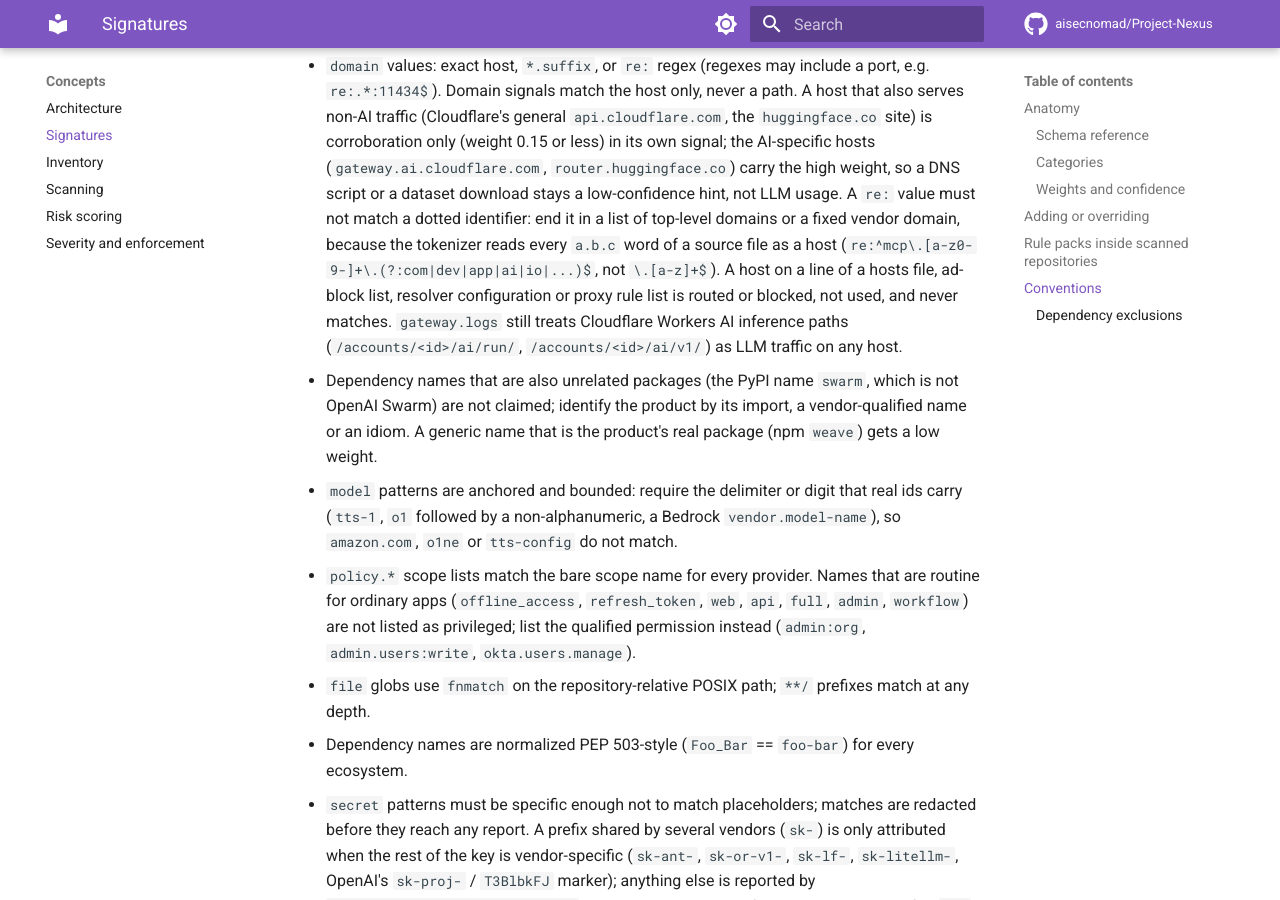
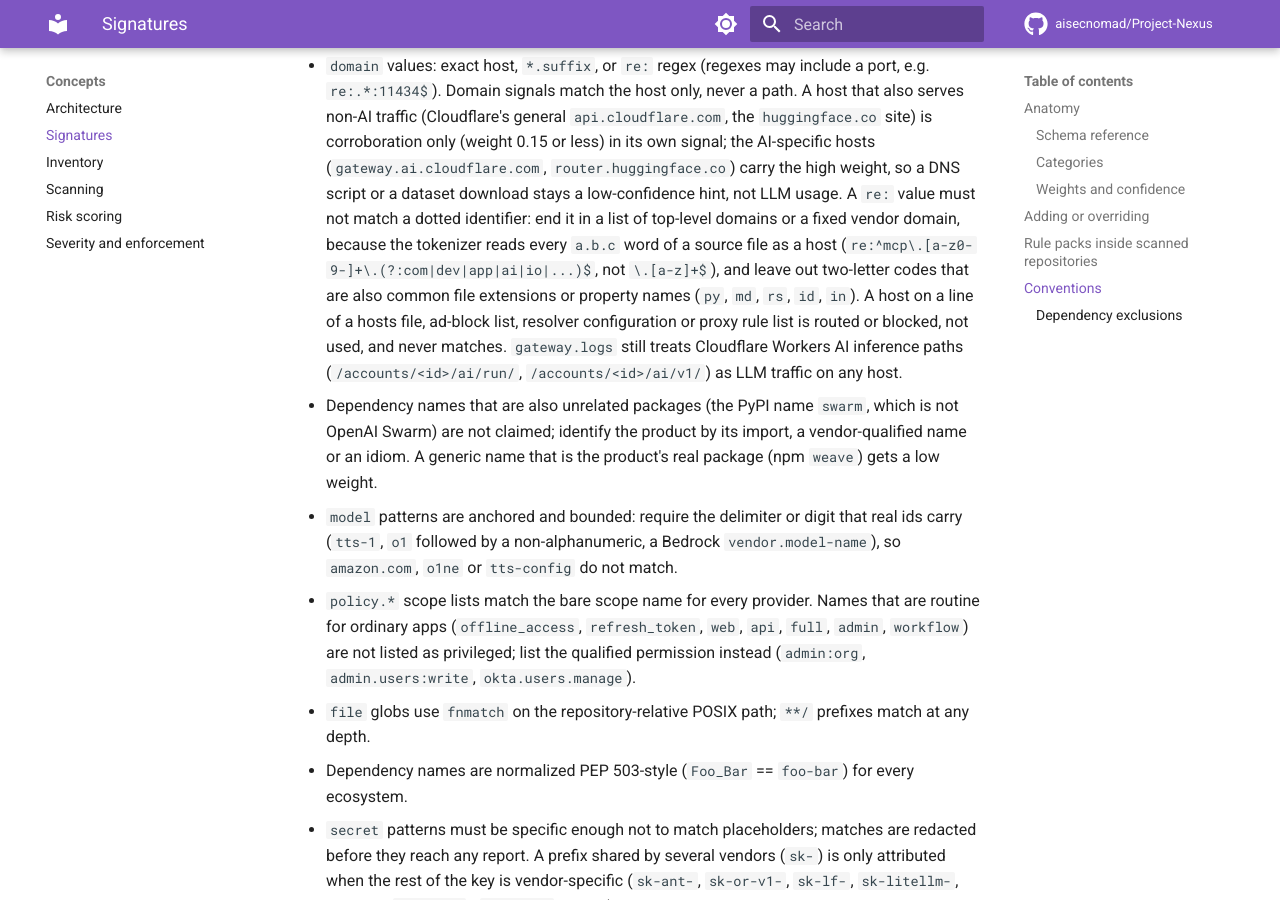
Before and after one commit to aisecnomad/Project-Nexus, an MkDocs documentation site: the page built from docs/signatures.md, in a window 1280 px wide and 900 px high, scrolled down 7794 px. Built offline with MkDocs 1.6.1 and Material for MkDocs 9.7.7, drawn with Linux system fonts in a browser that asks for light colours; comment, search, counter and statistics services are not loaded.

Commit message:
Match MCP vendor hosts on country-code and more generic TLDs
The mcp.<vendor>.<tld> pattern had been narrowed to 26 TLDs to stop
dotted identifiers matching, which also dropped real remote MCP hosts
such as mcp.example.de, mcp.ionos.fr, mcp.vendor.us and mcp.vendor.page.

The pattern now accepts the country-code TLDs except two-letter codes
that are also common file extensions or property names (py, md, rs, pl,
ps, id, in, cc, mk and similar), and adds generic TLDs such as page,
live, info, biz, pro and space; host stays out because mcp.config.host
is an identifier. Unit cases cover the new hosts and identifiers such as
mcp.server.py and mcp.client.id.

Signed-off-by: Claude <noreply@anthropic.com>
Co-Authored-By: Claude Opus 5.5 <noreply@anthropic.com>
Claude-Session: https://claude.ai/code/session_01NNpBL4DqDDJdF9hLExvpc9

```diff
--- a/docs/signatures.md
+++ b/docs/signatures.md
@@ -277,7 +277,8 @@ and tests, which call and test the products they detect.
   high weight, so a DNS script or a dataset download stays a low-confidence hint, not LLM usage.
   A `re:` value must not match a dotted identifier: end it in a list of top-level domains or a fixed vendor
   domain, because the tokenizer reads every `a.b.c` word of a source file as a host
-  (`re:^mcp\.[a-z0-9-]+\.(?:com|dev|app|ai|io|...)$`, not `\.[a-z]+$`). A host on a line of a hosts file,
+  (`re:^mcp\.[a-z0-9-]+\.(?:com|dev|app|ai|io|...)$`, not `\.[a-z]+$`), and leave out two-letter codes
+  that are also common file extensions or property names (`py`, `md`, `rs`, `id`, `in`). A host on a line of a hosts file,
   ad-block list, resolver configuration or proxy rule list is routed or blocked, not used, and never matches.
   `gateway.logs` still treats Cloudflare Workers AI inference paths (`/accounts/<id>/ai/run/`,
   `/accounts/<id>/ai/v1/`) as LLM traffic on any host.
```
Also changed, not shown: 2 other files.
